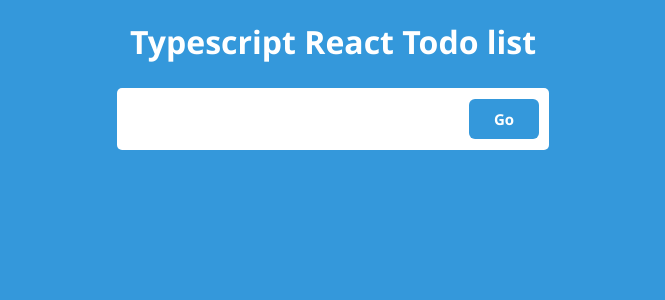
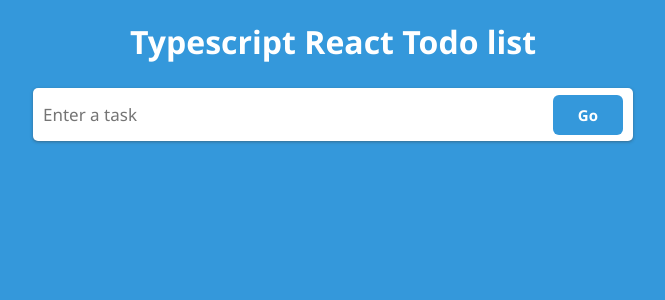
Before and after one commit to cedricheijlman/react-typescript-todolist, a React (Create React App) app: page / in a window 1280 px wide. Shown: the top 300 px of the page, without its empty margins (307-972 px from the left). Built offline with nearby package versions, Linux system fonts and the light colour scheme.

Commit message:
useState todo

```diff
--- a/src/App.tsx
+++ b/src/App.tsx
@@ -1,13 +1,15 @@
-import React from "react";
+import React, { useState } from "react";
 
 import "./App.css";
 import InputField from "./components/InputField";
 
 const App: React.FC = () => {
+  const [todo, setTodo] = useState<string>("");
+
   return (
     <div className="App">
       <span className="header">Typescript React Todo list</span>
-      <InputField />
+      <InputField todo={todo} setTodo={setTodo} />
     </div>
   );
 };
--- a/src/components/InputField.tsx
+++ b/src/components/InputField.tsx
@@ -1,10 +1,15 @@
 import React from "react";
 import "./Inputfield.css";
 
-const InputField: React.FC = () => {
+interface Props {
+  todo: string;
+  setTodo: React.Dispatch<React.SetStateAction<string>>;
+}
+
+const InputField = ({ todo, setTodo }: Props) => {
   return (
     <form className="inputForm">
-      <input />
+      <input placeholder="Enter a task" />
       <button>Go</button>
     </form>
   );
--- a/src/components/Inputfield.css
+++ b/src/components/Inputfield.css
@@ -5,13 +5,19 @@
   background-color: white;
   align-items: center;
   display: flex;
+  width: 90%;
+  max-width: 600px;
+  box-shadow: rgba(60, 64, 67, 0.3) 0px 1px 2px 0px,
+    rgba(60, 64, 67, 0.15) 0px 1px 3px 1px;
 }
 
 .inputForm input {
   border: none;
   outline: none;
-  font-size: 23px;
+  font-size: 17px;
   padding: 15px 10px;
+  width: 100%;
+  padding-right: 10px;
   font-family: "Segoe UI", Tahoma, Geneva, Verdana, sans-serif;
   font-weight: 400;
   border-radius: 10px;
@@ -22,6 +28,7 @@
   background-color: #3498db;
   color: white;
   font-weight: 600;
+
   font-size: 15px;
   font-family: "Segoe UI", Tahoma, Geneva, Verdana, sans-serif;
   padding: 10px 25px;
```
